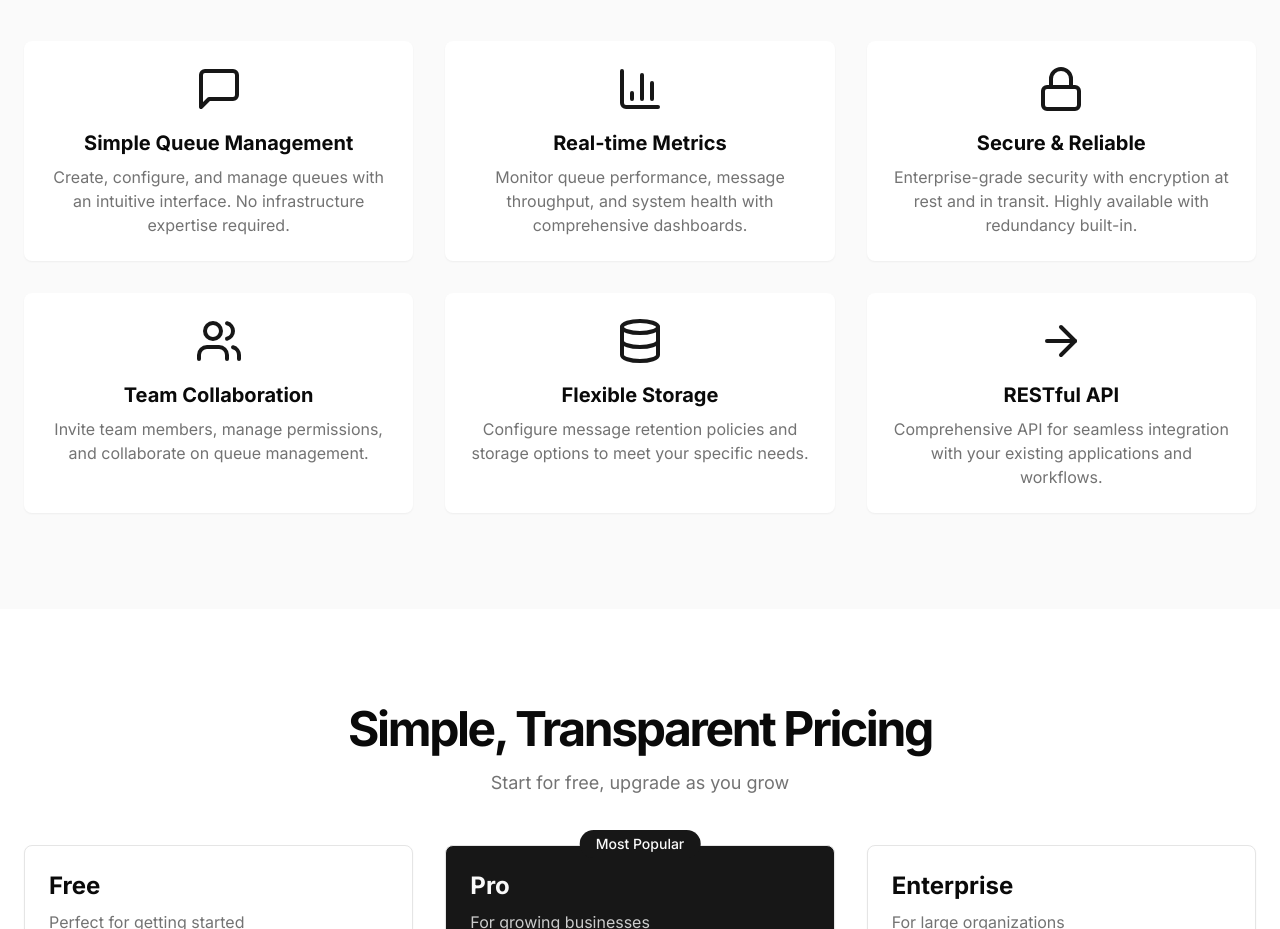
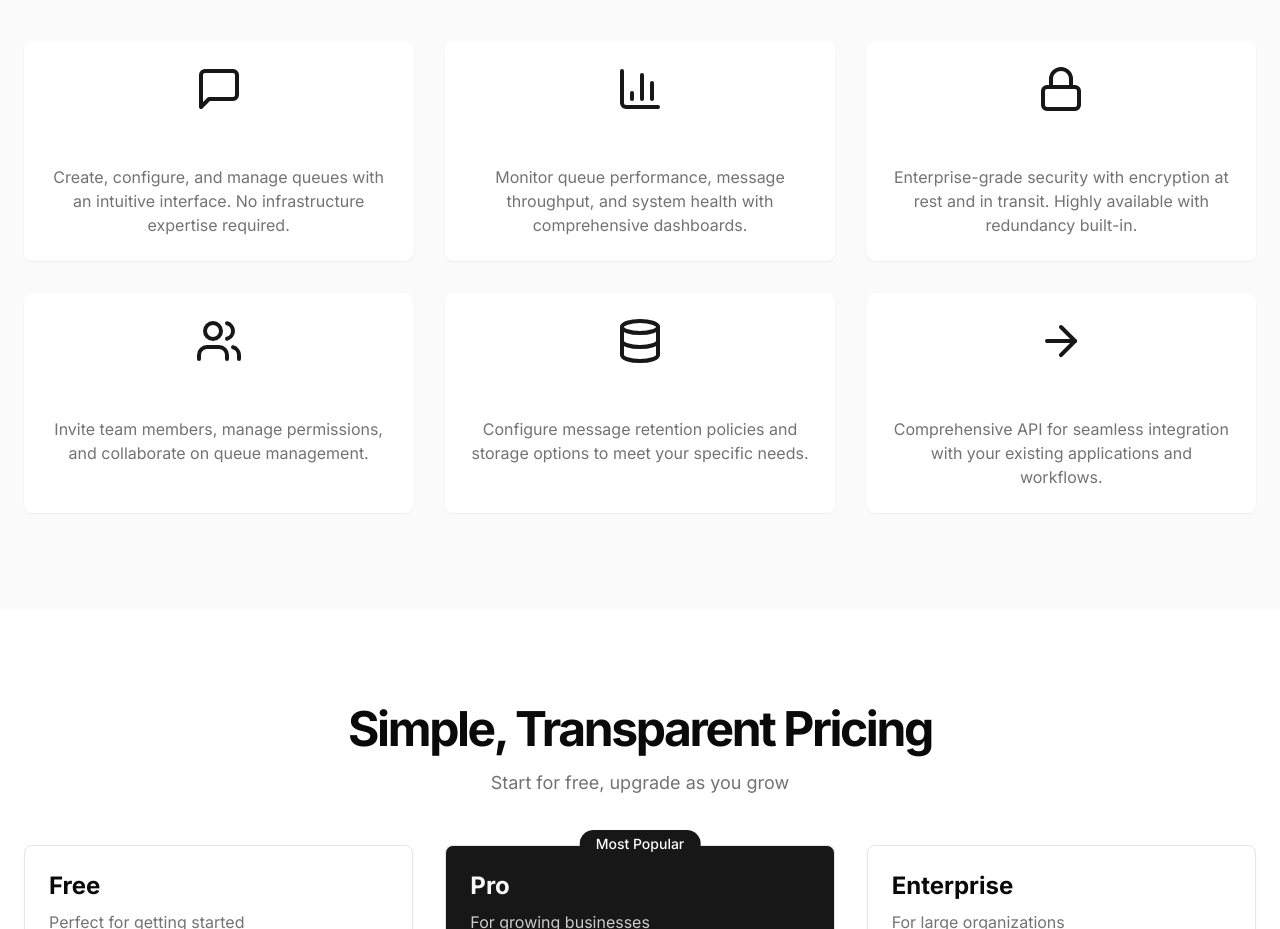
Before and after one commit to gabrielalmir/bitqueue, a Next.js app in the folder frontend/: page / in a window 1280 px wide. Shown: the part 880-1809 px from the top of the page. Built offline with nearby package versions, Linux system fonts and the light colour scheme.

Commit message:
feat: update text color for feature headings on homepage for better visibility

```diff
--- a/frontend/src/app/page.tsx
+++ b/frontend/src/app/page.tsx
@@ -1,7 +1,7 @@
+import { ModeToggle } from "@/components/mode-toggle"
+import { Button } from "@/components/ui/button"
+import { ArrowRight, BarChart3, Database, Lock, MessageSquare, Users } from "lucide-react"
 import Link from "next/link"
-import { Button } from "@/components/ui/button"
-import { ModeToggle } from "@/components/mode-toggle"
-import { ArrowRight, BarChart3, Database, Lock, MessageSquare, Users } from "lucide-react"
 
 export default function Home() {
   return (
@@ -71,7 +71,7 @@ export default function Home() {
             <div className="grid grid-cols-1 md:grid-cols-2 lg:grid-cols-3 gap-8">
               <div className="flex flex-col items-center text-center p-6 bg-background rounded-lg shadow-xs">
                 <MessageSquare className="h-12 w-12 text-primary mb-4" />
-                <h3 className="text-xl font-bold mb-2">Simple Queue Management</h3>
+                <h3 className="text-xl font-bold mb-2 text-white">Simple Queue Management</h3>
                 <p className="text-muted-foreground">
                   Create, configure, and manage queues with an intuitive interface. No infrastructure expertise
                   required.
@@ -79,14 +79,14 @@ export default function Home() {
               </div>
               <div className="flex flex-col items-center text-center p-6 bg-background rounded-lg shadow-xs">
                 <BarChart3 className="h-12 w-12 text-primary mb-4" />
-                <h3 className="text-xl font-bold mb-2">Real-time Metrics</h3>
+                <h3 className="text-xl font-bold mb-2 text-white">Real-time Metrics</h3>
                 <p className="text-muted-foreground">
                   Monitor queue performance, message throughput, and system health with comprehensive dashboards.
                 </p>
               </div>
               <div className="flex flex-col items-center text-center p-6 bg-background rounded-lg shadow-xs">
                 <Lock className="h-12 w-12 text-primary mb-4" />
-                <h3 className="text-xl font-bold mb-2">Secure & Reliable</h3>
+                <h3 className="text-xl font-bold mb-2 text-white">Secure & Reliable</h3>
                 <p className="text-muted-foreground">
                   Enterprise-grade security with encryption at rest and in transit. Highly available with redundancy
                   built-in.
@@ -94,21 +94,21 @@ export default function Home() {
               </div>
               <div className="flex flex-col items-center text-center p-6 bg-background rounded-lg shadow-xs">
                 <Users className="h-12 w-12 text-primary mb-4" />
-                <h3 className="text-xl font-bold mb-2">Team Collaboration</h3>
+                <h3 className="text-xl font-bold mb-2 text-white">Team Collaboration</h3>
                 <p className="text-muted-foreground">
                   Invite team members, manage permissions, and collaborate on queue management.
                 </p>
               </div>
               <div className="flex flex-col items-center text-center p-6 bg-background rounded-lg shadow-xs">
                 <Database className="h-12 w-12 text-primary mb-4" />
-                <h3 className="text-xl font-bold mb-2">Flexible Storage</h3>
+                <h3 className="text-xl font-bold mb-2 text-white">Flexible Storage</h3>
                 <p className="text-muted-foreground">
                   Configure message retention policies and storage options to meet your specific needs.
                 </p>
               </div>
               <div className="flex flex-col items-center text-center p-6 bg-background rounded-lg shadow-xs">
                 <ArrowRight className="h-12 w-12 text-primary mb-4" />
-                <h3 className="text-xl font-bold mb-2">RESTful API</h3>
+                <h3 className="text-xl font-bold mb-2 text-white">RESTful API</h3>
                 <p className="text-muted-foreground">
                   Comprehensive API for seamless integration with your existing applications and workflows.
                 </p>
```
